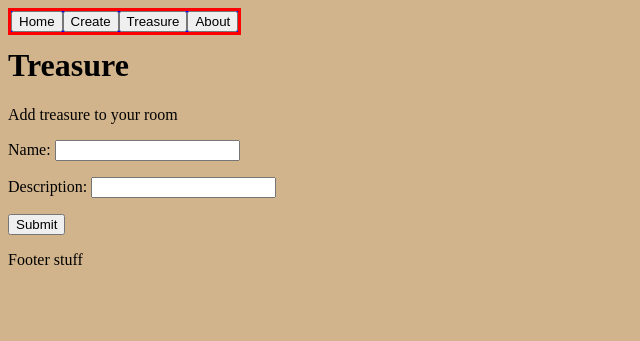
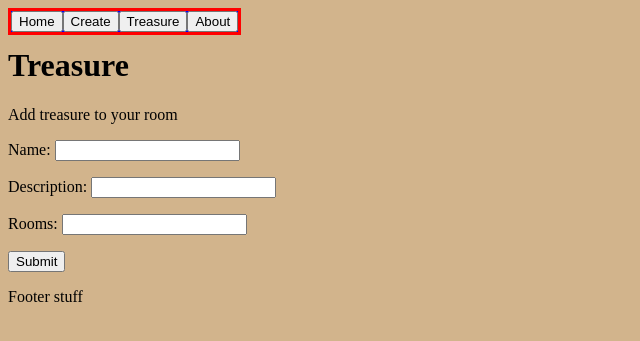
Before and after one commit to LeoKnox/adventure_django, a Django app: template rooms/templates/treasure.html in a window 1280 px wide. Shown: the top 341 px of the page, without its empty margins (0-640 px from the left). Run offline with Django 3.2, Linux system fonts and the light colour scheme; the template is opened without the code that fills it, so the values that code supplies are empty.

Commit message:
Add files via upload

```diff
--- a/rooms/templates/treasure.html
+++ b/rooms/templates/treasure.html
@@ -33,6 +33,10 @@
         <label>Description:</label>
         <input type="text" name="treasure_description">
     </p>
+    <p>
+        <label>Rooms:</label>
+        <input type="text" name="treasure_rooms">
+    </p>
     <input type=submit value="Submit">
 </form>
 {% endblock %}
--- a/rooms/views.py
+++ b/rooms/views.py
@@ -121,6 +121,7 @@ def treasure(request):
         new_treasure = Treasure(
             name = request.POST.get('treasure_name'),
             description = request.POST.get('treasure_description')
+            #room = request.POST.get('treasure_rooms')
         )
         new_treasure.save()
     return render(request, 'treasure.html', {'room_treasure': room_treasure})
```
